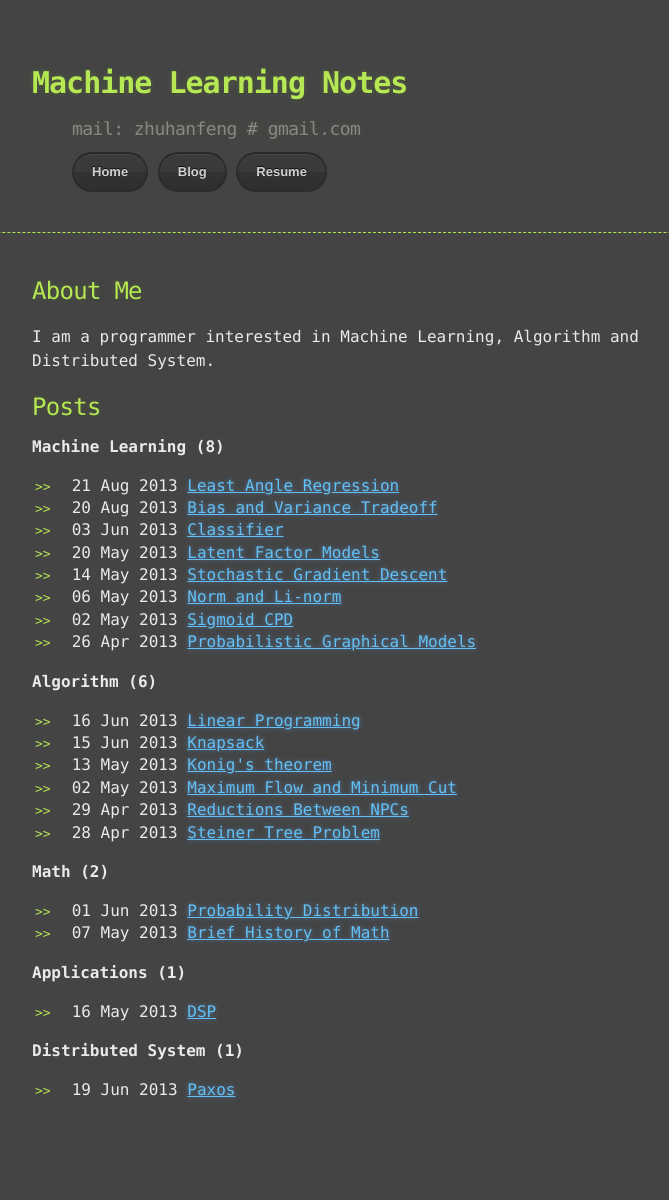
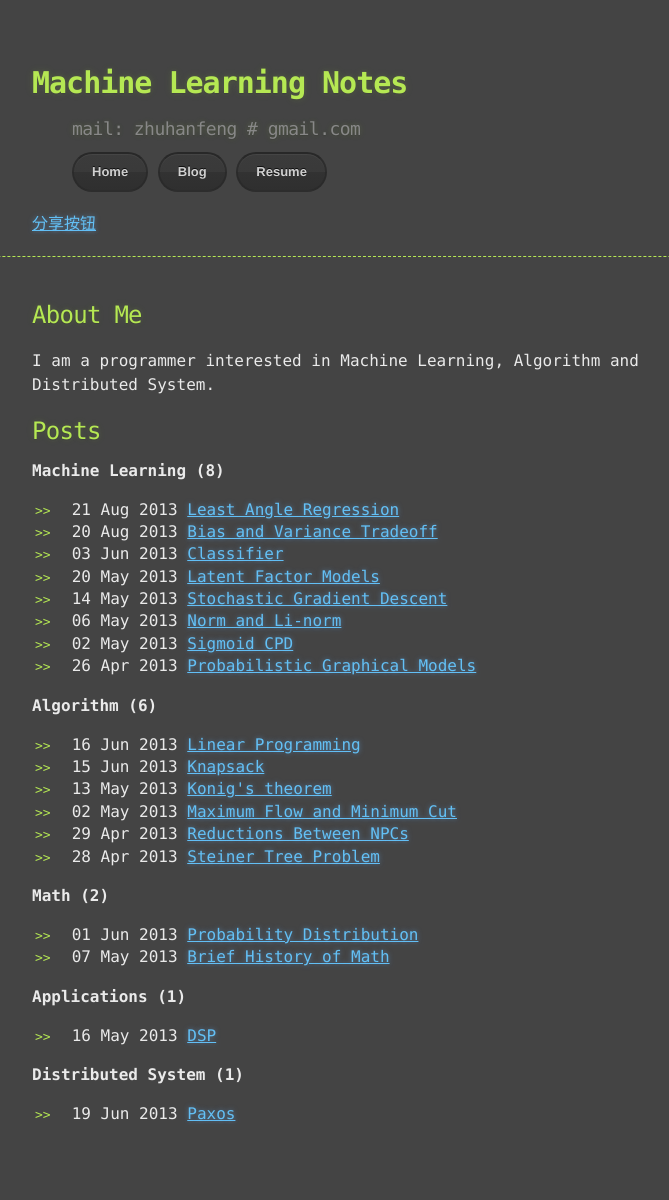
Before and after one commit to mlnotes/mlnotes.github.com, a Jekyll site: the page built from index.html, in a window 1280 px wide. Shown: the whole page, without its empty margins (248-917 px from the left). Built offline with Jekyll 4.4.1, drawn with Linux system fonts in a browser that asks for light colours; comment, search, counter and statistics services are not loaded; before the commit the page ends 1176 px from its top, so only the background shows below that.

Commit message:
Update default.html

```diff
--- a/_layouts/default.html
+++ b/_layouts/default.html
@@ -29,6 +29,8 @@
           			<a href="http://blog.csdn.net/mlnotes" class="btn">Blog</a>
           			<a href="http://careers.stackoverflow.com/hanfeng" class="btn">Resume</a>
         		</div>
+
+        		<a class="bshareDiv" href="http://www.bshare.cn/share">分享按钮</a><script type="text/javascript" charset="utf-8" src="http://static.bshare.cn/b/buttonLite.js#uuid=41a98299-efe8-4d9c-8775-b7de762a29da&amp;style=1&amp;bp=qqmb,bsharesync,sinaminiblog,qzone,sohuminiblog,renren,xinhuamb,tianya,shouji,ifengmb,neteasemb,qqxiaoyou,kaixin001,peoplemb,baiduhi,douban,qqim"></script>
       		</div>
 			</div>
     	</div>
```
